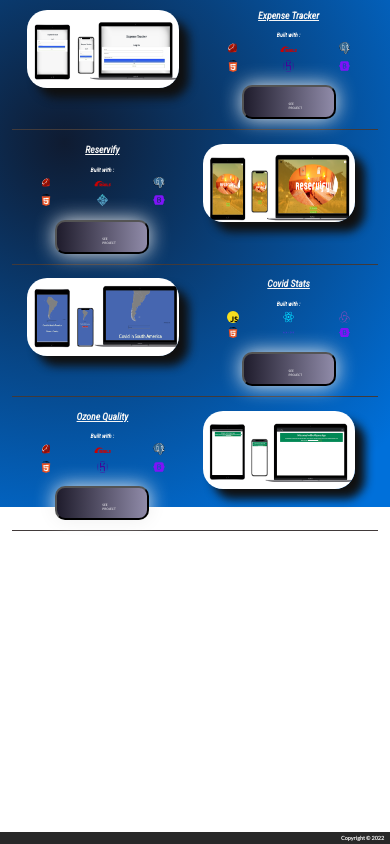
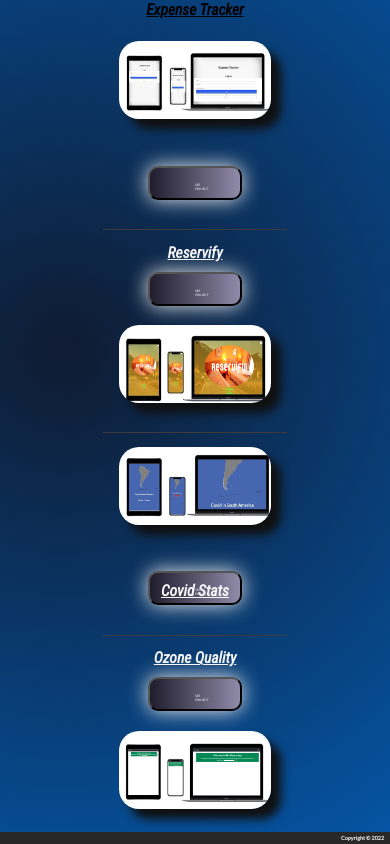
Before and after one commit to sjdev2212/portfoliosjdev, a React (Create React App) app: page /projects in a window 390 px wide. Shown: the top 844 px of the page. Built offline with nearby package versions, Linux system fonts and the light colour scheme.

Commit message:
contact inputs

```diff
--- a/src/Contact.css
+++ b/src/Contact.css
@@ -103,22 +103,26 @@ img{
         font-size: 3vw;
         height: 75vw;
         width: 98vw;
-        margin-top: -170vw;
+        margin-top: -150vw;
         }
     .inputs {
         width: 80%;
-        height: 8vw;
+        height: 22vw;
         font-size: 3vw;
+        margin: 3vw 0;
     }
     .text-area {
         width: 80%;
-        height: 22vw;
+        height: 45vw;
         font-size: 3vw;
+        margin: 3vw 0;
     }
     .button {
-        width: 20vw;
-        height: 10vw;
+        width: 60vw;
+        height: 30vw;
         font-size: 3vw;
+        cursor: pointer;
+        margin: 3vw 0;
     }
     img {
         width: 7vw;
@@ -129,4 +133,14 @@ img{
         color: whitesmoke;
         height: 25vw;
     }
+.back {
+    width: 10vw;
+    height: 10vw;
+   margin: 5vw auto;
+    cursor: pointer;
+    color: whitesmoke;
 }
+.back:hover{
+    color: rgb(43, 39, 39);
+}
+}
--- a/src/Contact.js
+++ b/src/Contact.js
@@ -1,5 +1,6 @@
 import  { useRef } from 'react';
-import {useNavigate} from 'react-router';
+import {useNavigate } from 'react-router';
+import {Link} from 'react-router-dom'
 import emailjs from '@emailjs/browser';
 import toast, {Toaster}  from 'react-hot-toast';
 import mail from './images/mail.svg';
@@ -67,6 +68,7 @@ export const Contact = () => {
       <input className='button' type="submit" value="Send" />
       <img id='vari'  src={mail} alt='mail icon' />
     </form>
+<Link to='/' className='back'>Back</Link>
    </section>
   )
 }
--- a/src/Content.css
+++ b/src/Content.css
@@ -142,3 +142,54 @@
   align-items: center;
 
 }
+
+@media  screen and  (max-width: 780px) {
+  .content {
+    display: flex;
+    flex-direction: column;
+    align-items: center;
+    height: 320vw;
+
+  }
+  .latest {
+display: none;
+  }
+  .projects{
+margin-top: 8vw;
+  }
+  .project-title{
+    font-size: 4vw;
+  }
+
+  .mob{
+    color: black;
+    position: relative;
+    bottom: 35vw;
+  }
+
+  .third{
+    position: relative;
+    bottom: -10vw;
+  }
+
+  .built {
+    display: none;
+  }
+  .content-container{
+    display: none;
+  }
+  .project1-3{
+    height: 50vw;
+    display: flex;
+    flex-direction: column;
+    align-items: center;
+
+  }
+  .project2-4{
+    height: 50vw;
+    display: flex;
+    flex-direction: column;
+    align-items: center;
+
+  }
+}
--- a/src/Content.js
+++ b/src/Content.js
@@ -36,7 +36,7 @@ export const Content = () => {
     <img className='projects-img' src={budget} alt="expense tracker" />
     </div>
     <div>
-    <h2 className='project-title'>Expense Tracker</h2>
+    <h2 className='project-title mob'>Expense Tracker</h2>
     <p className='built'>Built with : </p>
     <div className='content-container'>
     <img className='ruby' src={ruby} alt="ruby" />
@@ -54,7 +54,7 @@ export const Content = () => {
     </div>
     <div className='project2-4'>
     <div>
-    <h2 className='project-title'>Reservify</h2>
+    <h2 className='project-title '>Reservify</h2>
     <p className='built'>Built with : </p>
     <div className='content-container'>
     <img className='ruby' src={ruby} alt="ruby" />
@@ -75,10 +75,10 @@ export const Content = () => {
     </div>
     <div className='project1-3'>
     <div>
-    <img className='projects-img' src={covid} alt="covid app" />
+    <img className='projects-img  third-img' src={covid} alt="covid app" />
     </div>
     <div>
-    <h2 className='project-title'>Covid Stats</h2>
+    <h2 className='project-title third'>Covid Stats</h2>
     <p className='built'>Built with : </p>
     <div className='content-container'>
     <img className='techs' src={js} alt="javascript" />
```
